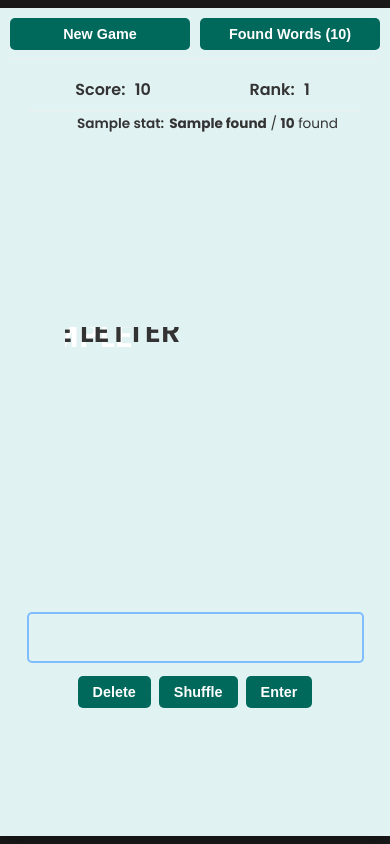
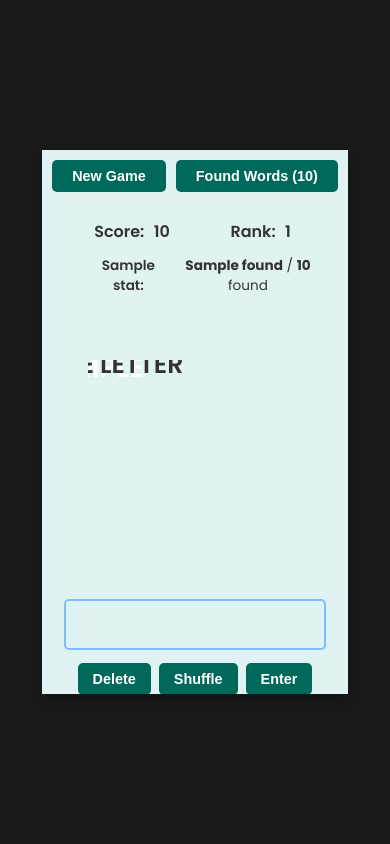
Before and after one commit to lekm/Huruhuru, a Python web app: template templates/index.html in a window 390 px wide. Run offline with Jinja, Linux system fonts and the light colour scheme; the template is opened without the code that fills it: most values are stand-ins (such as "Sample title", 1, 10 or a date in 2020).

Commit message:
Fix: Adjust container heights and overflow for mobile scroll

```diff
--- a/static/style.css
+++ b/static/style.css
@@ -38,9 +38,9 @@ h1 {
 
     /* Fallback attempt */
     width: auto;
-    height: 98vh;
+    /* height: 98vh; */ /* REMOVED fixed height */
 
-    overflow: hidden;
+    /* overflow: hidden; */ /* REMOVED overflow hidden */
     box-shadow: 0 5px 15px rgba(0,0,0,0.3);
     position: relative;
     background-color: var(--color-pale-teal); /* Background now pale teal */
@@ -928,7 +928,7 @@ h1 {
 @media (max-width: 480px) {
     body {
         /* Prevent potential double scrollbars on mobile */
-        overflow: hidden; /* ADDED overflow hidden ONLY for mobile */
+        /* overflow: hidden; */ /* REMOVED overflow hidden from body */
     }
 
     .game-panel {
```
